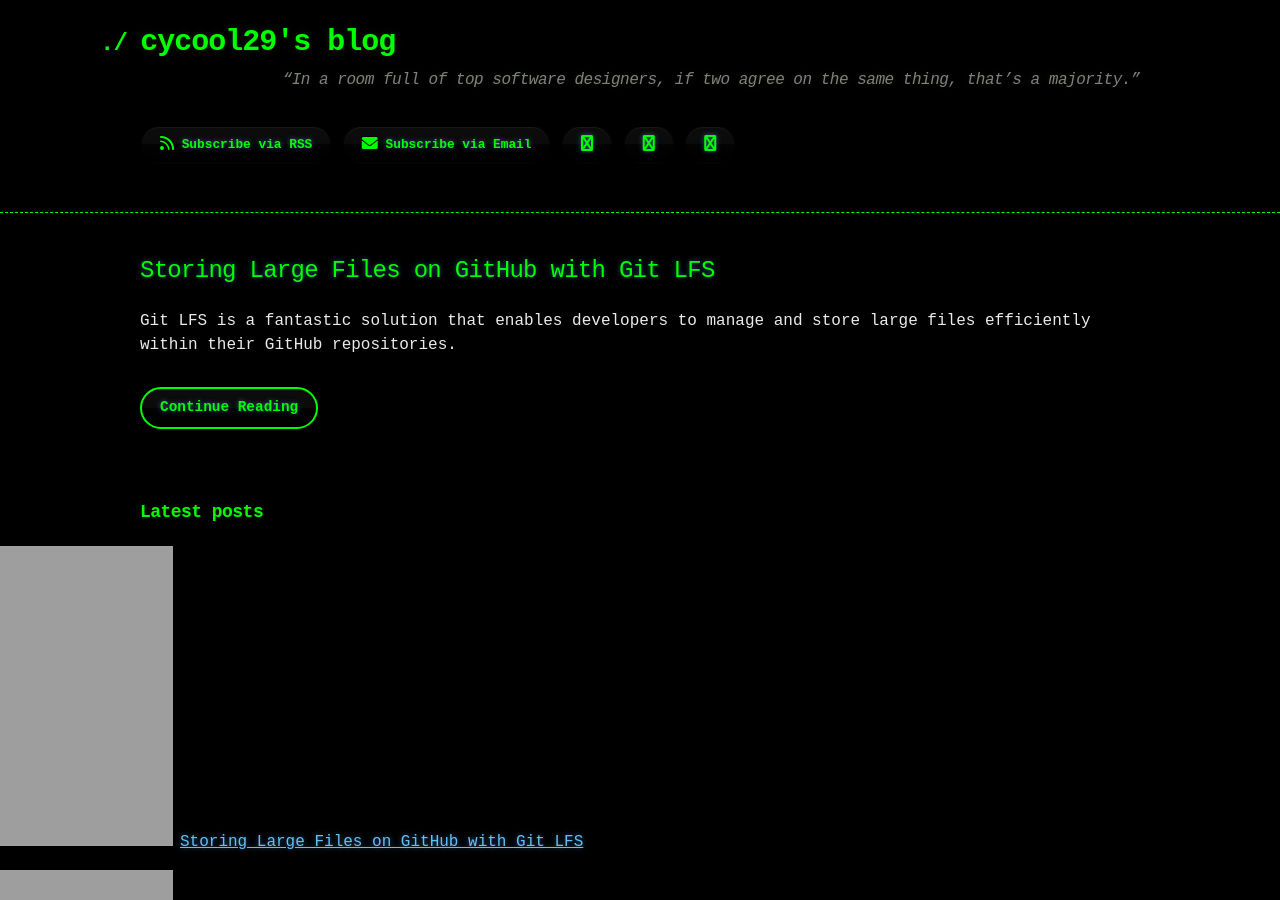
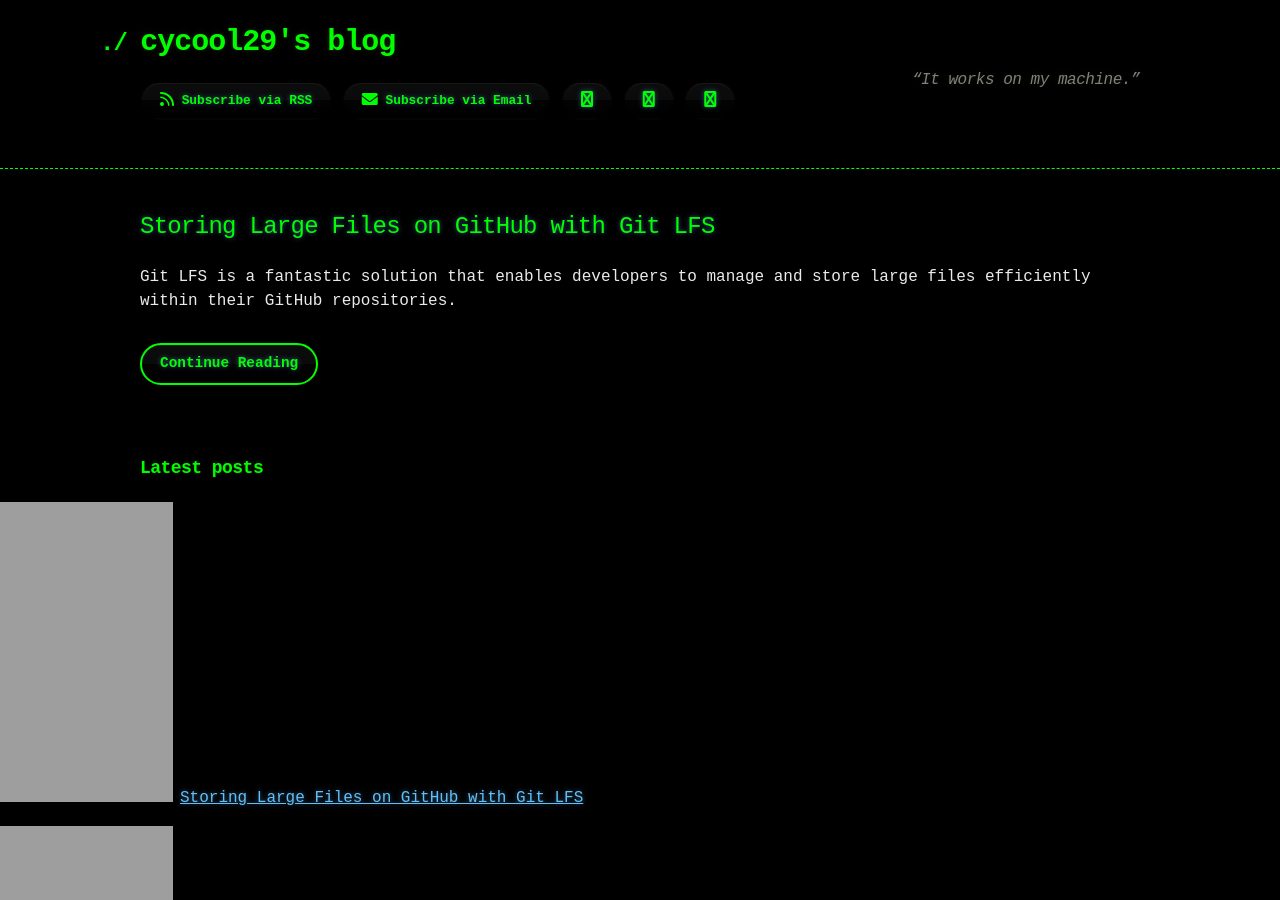
Before and after one commit to cycool29/cycool29.github.io, a Jekyll site: the page built from index.md, in a window 1280 px wide and 900 px high. Built offline with Jekyll 4.4.1, drawn with Linux system fonts in a browser that asks for light colours; a style sheet for code colours, icons or effects is not loaded.

Commit message:
Update quotes

```diff
--- a/_config.yml
+++ b/_config.yml
@@ -1,5 +1,5 @@
 title: cycool29's blog
-description: "“In a room full of top software designers, if two agree on the same thing, that’s a majority.” "
+description: "“It works on my machine.” "
 bio: A high school student. Intermediate in Python, Git, Bash. Learning JavaScript. He/Him. "
 author: cycool29
 url: https://cycool29.github.io
```
